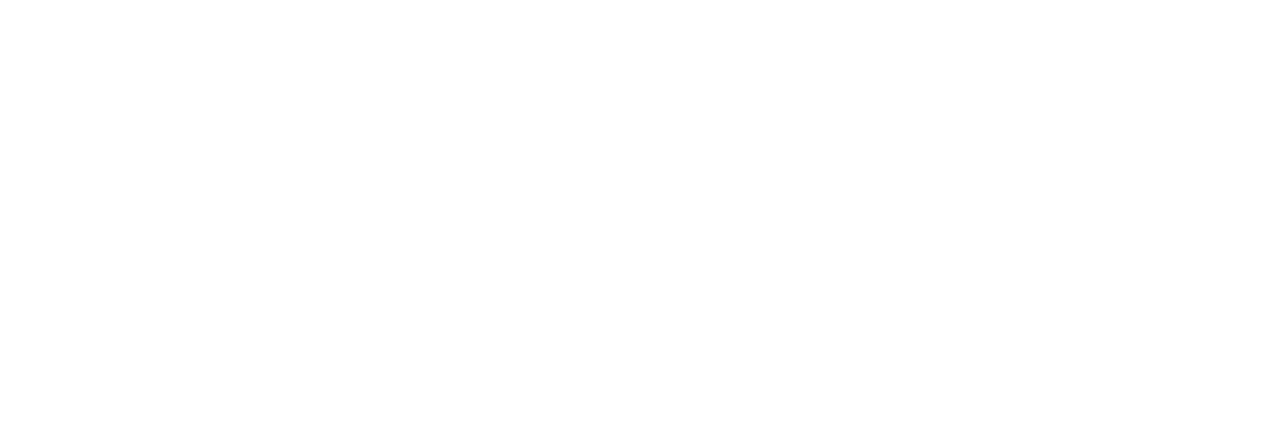
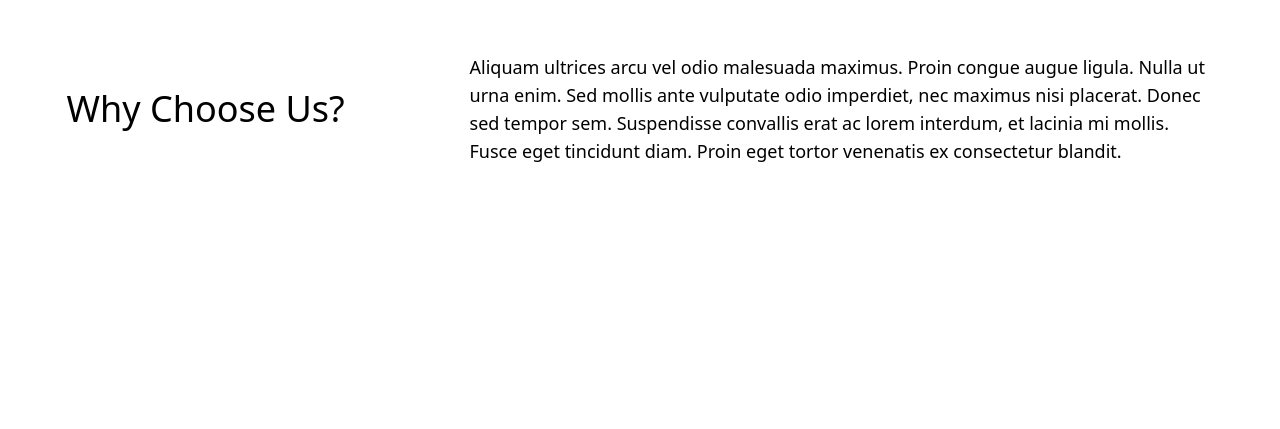
Before and after one commit to JorgeKerilima19/FIrstFullStackProject, a React (Vite) app: page / in a window 1280 px wide. Shown: the part 971-1400 px from the top of the page. Built offline with nearby package versions, Linux system fonts and the light colour scheme.

Commit message:
Homepage-features

```diff
--- a/src/components/homepage/Features.tsx
+++ b/src/components/homepage/Features.tsx
@@ -1,7 +1,20 @@
+
 export const Features = () => {
   return (
     <div>
-      <h1>Why Choose Us?</h1>
+      <div className="flex gap-8 flex-wrap items-center justify-around px-5">
+        <h3 className="text-4xl font-medium">Why Choose Us?</h3>
+        <p className="text-lg font-light w-full md:w-3/5 lg:w-3/5">
+          Aliquam ultrices arcu vel odio malesuada maximus. Proin congue augue
+          ligula. Nulla ut urna enim. Sed mollis ante vulputate odio imperdiet,
+          nec maximus nisi placerat. Donec sed tempor sem. Suspendisse convallis
+          erat ac lorem interdum, et lacinia mi mollis. Fusce eget tincidunt diam.
+          Proin eget tortor venenatis ex consectetur blandit.{" "}
+        </p>
+      </div>
+      <div>
+        {}
+      </div>
     </div>
   );
 };
--- a/src/routes/HomePage.tsx
+++ b/src/routes/HomePage.tsx
@@ -1,5 +1,6 @@
 import TypewriterComponent from "typewriter-effect";
 import { Navbar } from "../components/homepage";
+import { Features } from "../components/homepage/Features";
 
 export const HomePage = () => {
   return (
@@ -18,7 +19,9 @@
         </div>
         <Navbar />
       </section>
-      <section className="relative min-h-vh flex flex-col justify-center gap-12"></section>
+      <section className="relative min-h-vh flex flex-col justify-center gap-12">
+        <Features />
+      </section>
     </div>
   );
 };
```
